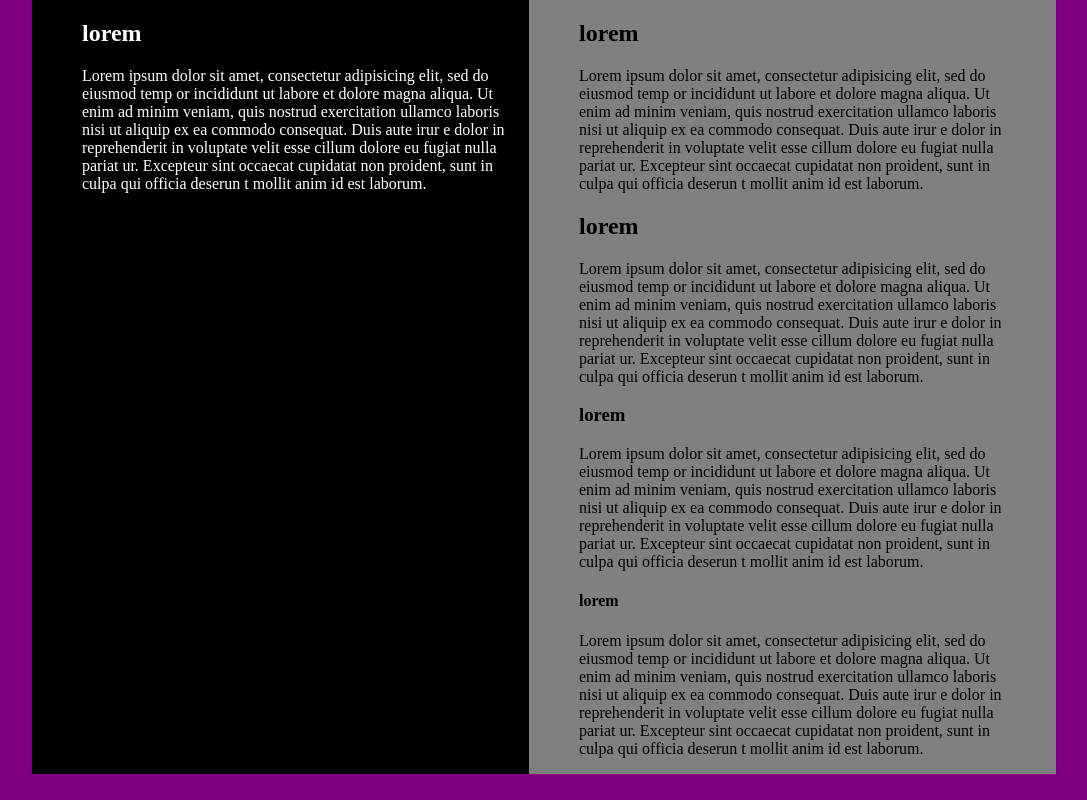
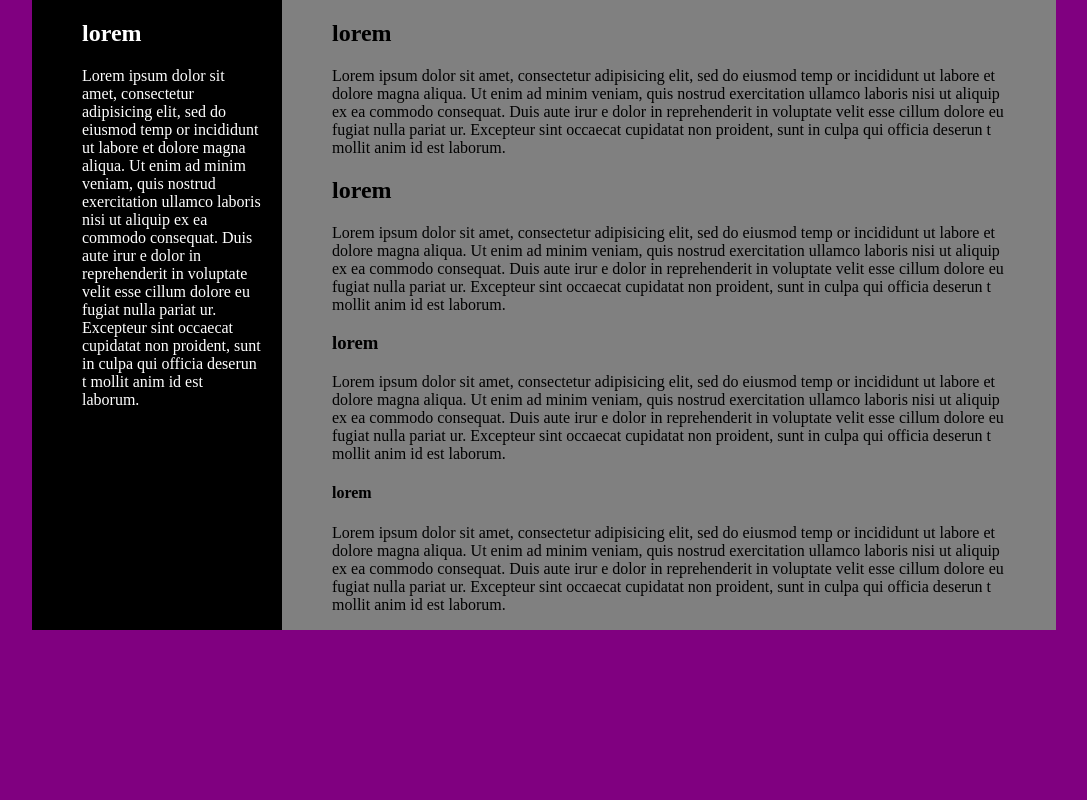
Before and after one commit to sebaureta/E3CP1A1, a plain HTML site: page ejercicio4/index.html in a window 1280 px wide. Shown: the whole page, without its empty margins (96-1183 px from the left). Drawn offline with Linux system fonts and the light colour scheme.

Commit message:
completado

```diff
--- a/ejercicio4/index.html
+++ b/ejercicio4/index.html
@@ -18,10 +18,7 @@ section{
 
 }
  .sidebar{
-<<<<<<< HEAD
-=======
 
->>>>>>> 451df53303cc819c923023f9faa9a225330a2af0
  width: 250px;
 padding: 0 20px 0 50px;
  box-sizing: border-box;
```
